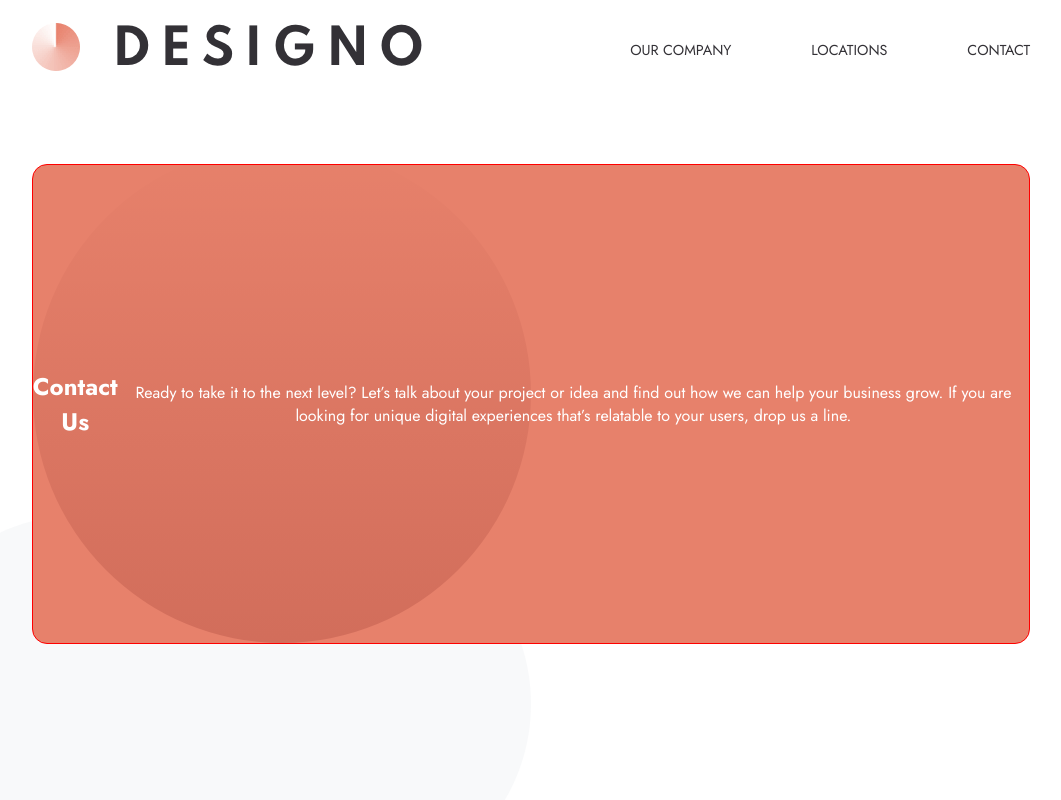
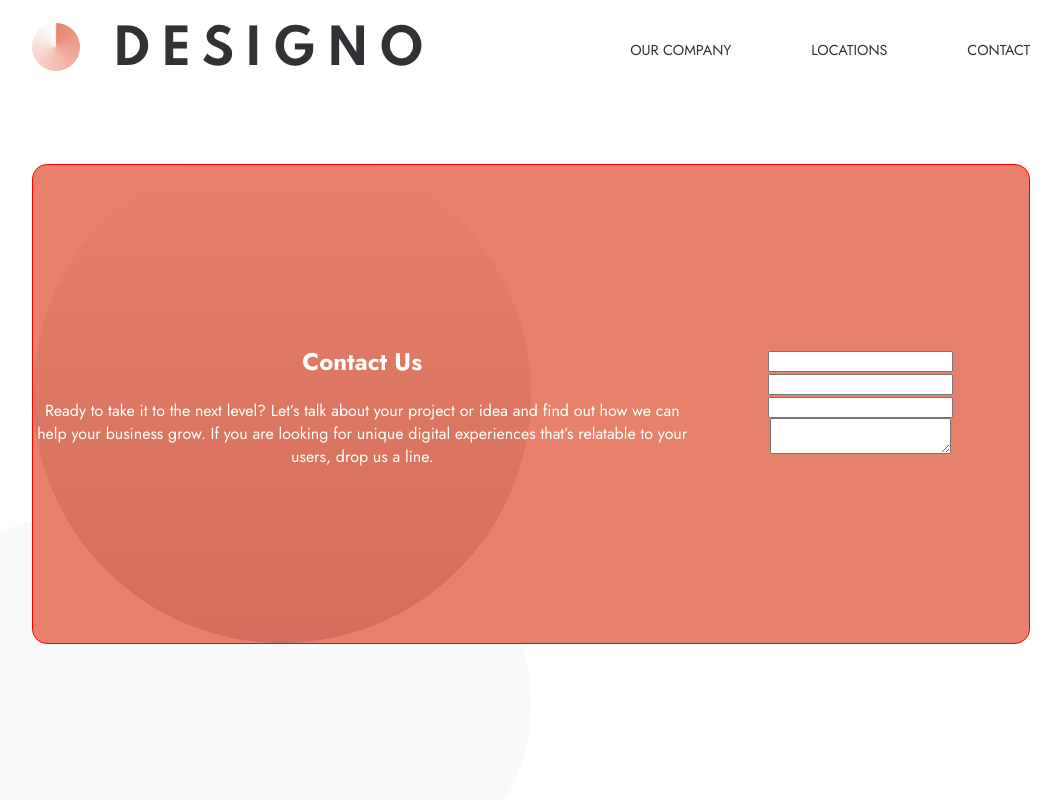
Before and after one commit to SJellen/designo, a Next.js app: page /contact in a window 1280 px wide. Shown: the top 800 px of the page, without its empty margins (109-1170 px from the left). Built offline with nearby package versions, Linux system fonts and the light colour scheme.

Commit message:
start on form section of Contact/hero

```diff
--- a/components/Contact/Hero.js
+++ b/components/Contact/Hero.js
@@ -4,9 +4,16 @@ export default function About() {
 
     return (
         <div className={styles.container}>
-            <h2>Contact Us</h2>
-            <p>Ready to take it to the next level? Let’s talk about your project or idea and find out how we can help your business grow. If you are looking for unique digital experiences that’s relatable to your users, drop us a line.</p>
-
+            <div>
+               <h2>Contact Us</h2>
+                <p>Ready to take it to the next level? Let’s talk about your project or idea and find out how we can help your business grow. If you are looking for unique digital experiences that’s relatable to your users, drop us a line.</p>
+            </div>
+            <div>
+                <input></input>
+                <input></input>
+                <input></input>
+                <textarea></textarea>
+            </div>
         </div>
     )
 }
```
